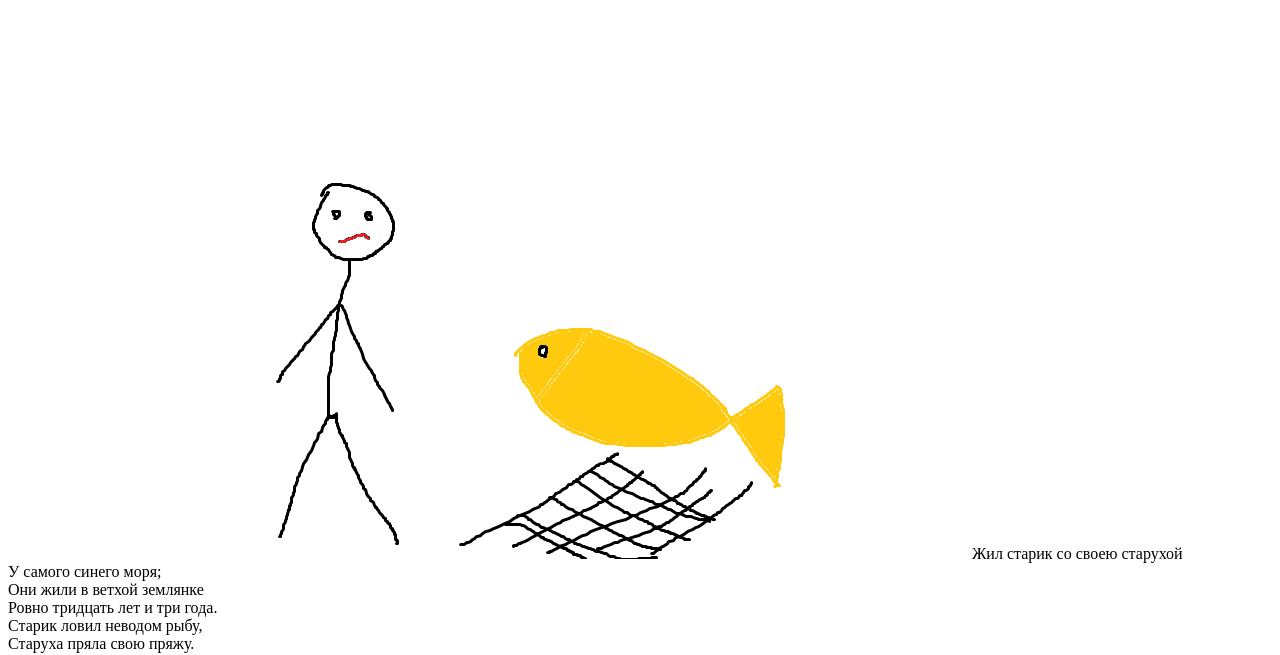
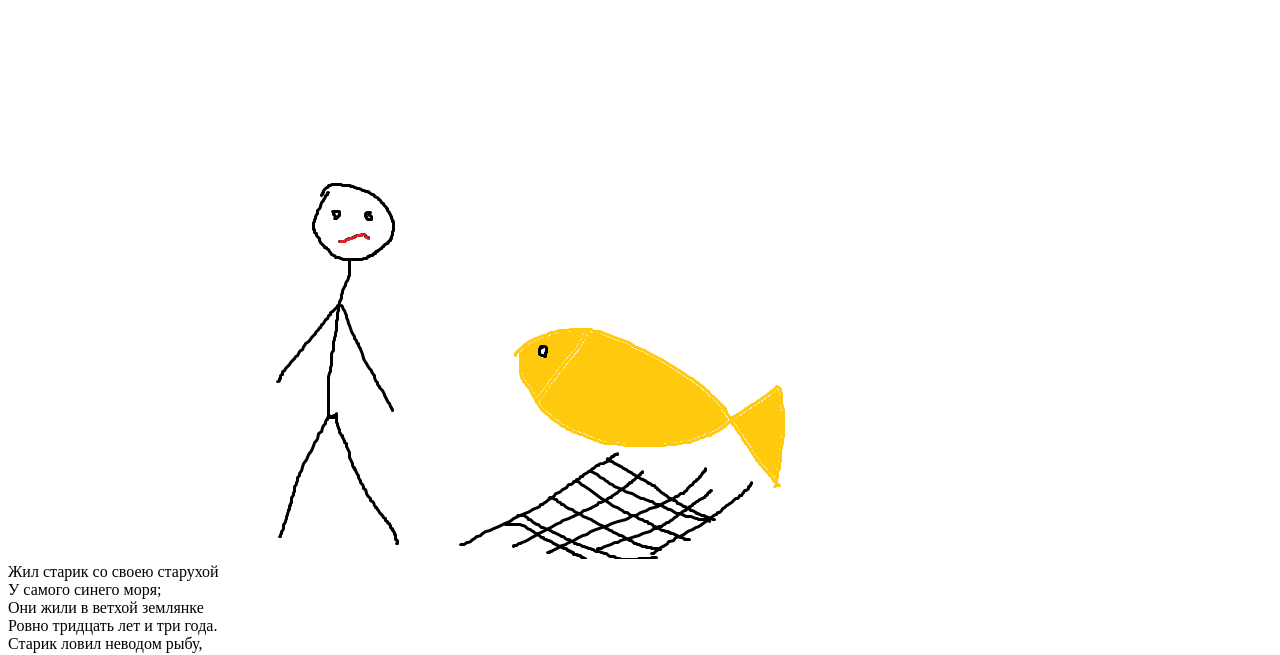
Before and after one commit to AKryukov92/dev007oct17, a plain HTML site: page Fish_n_Fisher/Fish_n_Fisher.html in a window 1280 px wide. Shown: the part 124-779 px from the top of the page. Drawn offline with Linux system fonts and the light colour scheme.

Commit message:
New line fix

```diff
--- a/Fish_n_Fisher/Fish_n_Fisher.html
+++ b/Fish_n_Fisher/Fish_n_Fisher.html
@@ -9,7 +9,7 @@
 <a href="../index.html">Оглавление</a>
 
 <h1>СКАЗКА <br>О РЫБАКЕ И РЫБКЕ</h1>
-<img src="images/pic1.png"/>
+<img src="images/pic1.png"/><br/>
 
 <span class="line" id="L1">Жил старик со своею старухой</span><br>
 <span class="line" id="L2">У самого синего моря;</span><br>
```
